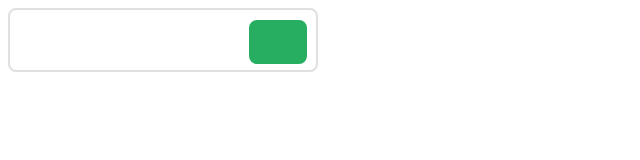
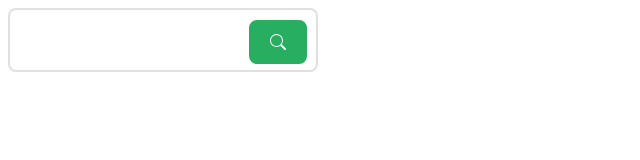
Before and after one commit to ltkbigdad/Hamburgueria-, a React (Create React App) app: page /test in a window 1280 px wide. Shown: the top 160 px of the page, without its empty margins (0-640 px from the left). Built offline with nearby package versions, Linux system fonts and the light colour scheme.

Commit message:
fix: finalizado o cp searchInput

```diff
--- a/src/Components/SearchInput/index.jsx
+++ b/src/Components/SearchInput/index.jsx
@@ -1,18 +1,16 @@
 import { Container } from "./style";
+import {BsSearch} from "react-icons/bs"
 import {Button} from "../Button"
-import {BsSearch} from "react-icons/bs"
 
 export const SearchInput = ({ icon:Icon, name, error, ...rest}) => {
     return (
         <Container>
             <input {...rest} />
             <div>
-                <Button default>
-                    <i >{BsSearch}</i>
+                <Button default >
+                   <BsSearch/>
                 </Button>
             </div>
-
-
         </Container>
     );
 }
--- a/src/Components/SearchInput/style.js
+++ b/src/Components/SearchInput/style.js
@@ -35,6 +35,7 @@ export const Container = styled.div`
     height: 40px;
     margin-left: 10px;
     border-radius: 8px;
+
   }
 
   /* input:focus{
```
